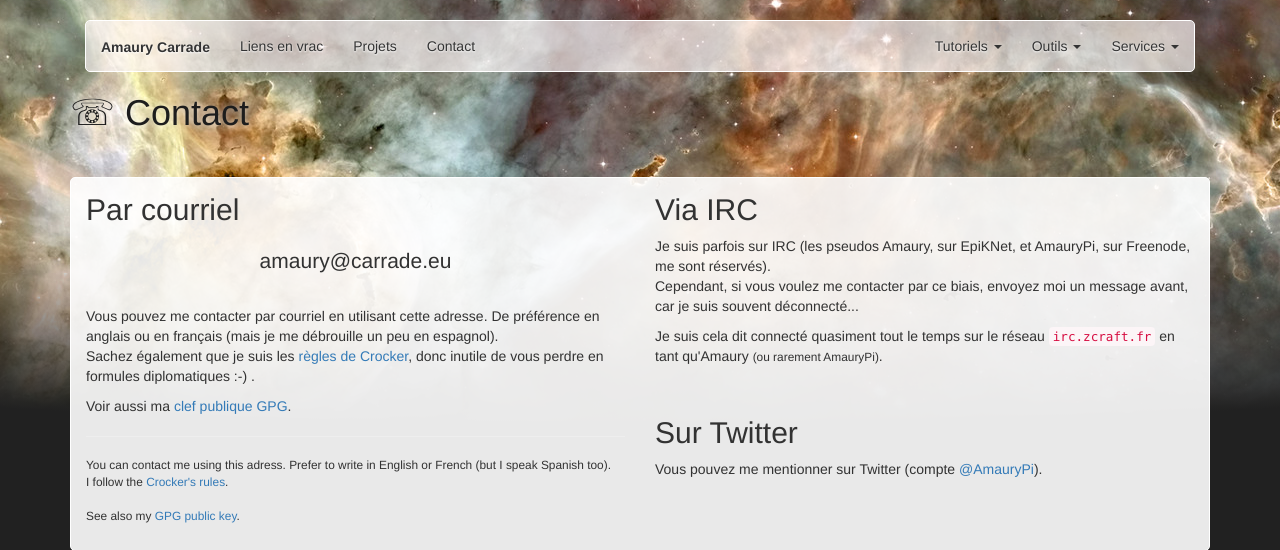
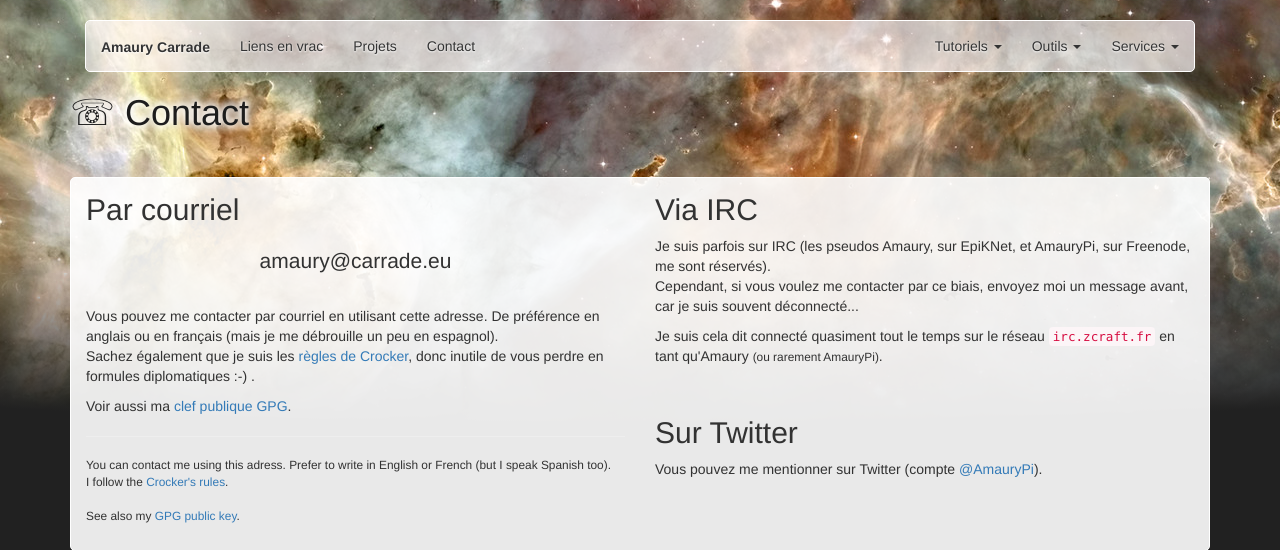
Before and after one commit to AmauryCarrade/outils.carrade.eu, a PHP site: the page made by templates/contact.html.twig in a window 1280 px wide. Shown: the top 550 px of the page. Run offline with PHP 8.4, Linux system fonts and the light colour scheme; the template is opened without the code that fills it, so the values that code supplies are empty; some libraries are stand-ins or nearby versions.

Commit message:
Improved titles lisibility

```diff
--- a/web/assets/css/site.css
+++ b/web/assets/css/site.css
@@ -206,7 +206,10 @@ ul.navbar-nav > li:hover > ul > li > a:hover {
 
     color: #1d1d1d;
 
-    text-shadow: 0 1px 6px rgba(255, 255, 255, 0.9)
+    text-shadow: 0  1px 12px rgba(255, 255, 255, 0.9),
+                 0 -3px 6px  rgba(255, 255, 255, 0.9),
+                 0  3px 6px  rgba(255, 255, 255, 0.9),
+                 0 -1px 6px  rgba(255, 255, 255, 0.9);
 }
 
 .container-content {
```
